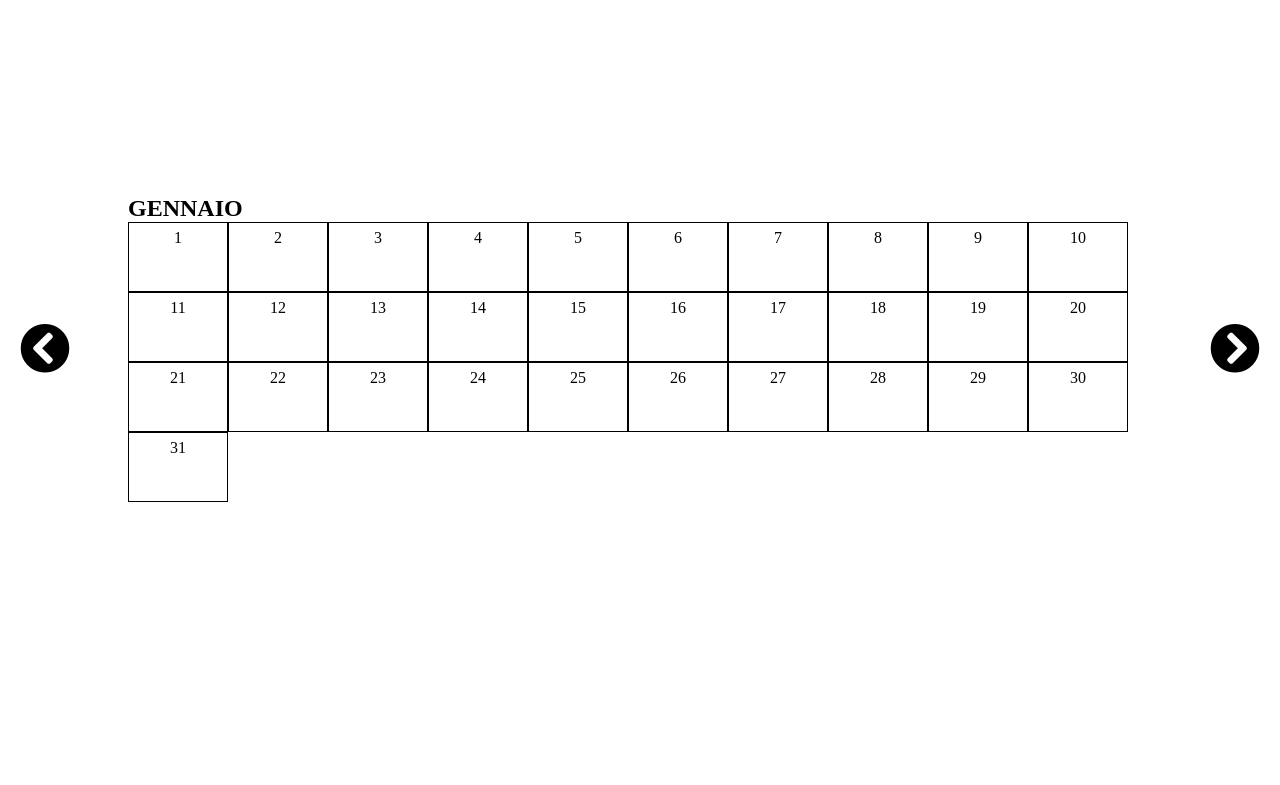
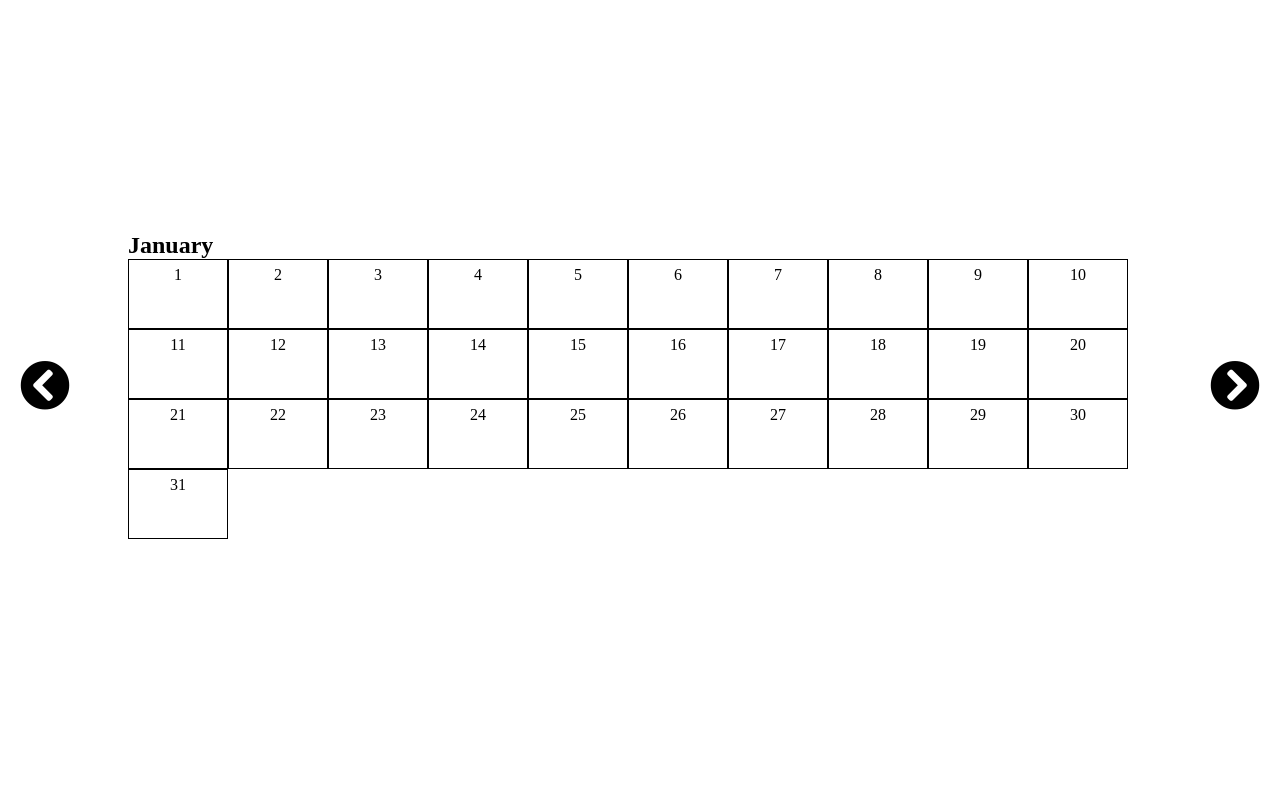
Before and after one commit to caterinamrn/ajax-ex-calendar, a plain HTML site: page index.html in a window 1280 px wide. Shown: the part 52-837 px from the top of the page. Before the commit the page ends 800 px from the top, so only its background shows below. Drawn offline with nearby package versions, Linux system fonts and the light colour scheme; no server answers.

Commit message:
Creazione mesi del calendario con festività

```diff
--- a/css/style.css
+++ b/css/style.css
@@ -32,3 +32,9 @@
   display: block;
   line-height: 20px;
 }
+.calendario > div {
+  display: none;
+}
+.calendario > div.active {
+  display: block;
+}
--- a/index.html
+++ b/index.html
@@ -11,14 +11,19 @@
     <script  id="day-template" type="text/x-handlebars-template">
       <li class="{{value}}">{{value}}</li>
     </script>
+    <script  id="month-template" type="text/x-handlebars-template">
+      <div class="{{month}}">
+        <h2>{{month}}</h2>
+        <ul id="{{monthnum}}">
+        </ul>
+      </div>
+    </script>
   </head>
   <body>
+    <h1>Calendario 2018</h1>
     <div id="container">
       <i class="fas fa-chevron-circle-left"></i>
       <div class="calendario">
-        <h2>GENNAIO</h2>
-        <ul id="gennaio">
-        </ul>
       </div>
       <i class="fas fa-chevron-circle-right"></i>
     </div>
--- a/js/script.js
+++ b/js/script.js
@@ -1,18 +1,36 @@
-// function verificaData(holDateConfronto){
-//   var i = 0;
-//   while (i < 31 && holDateConfronto == (i+1)) {
-//     console.log("ok",i+1);
-//     i++;
-//   }
-// }
+function daysEachMonth() {
+  for (var i = 0; i < 12; i++) {
+    getDays(i);
+  }
+}
 
-function getDays() {
-  var gennaio = moment( 1 + "/" + 2018, "M/YYYY");
-  var days = gennaio.daysInMonth();
-  var month = 0;
+function getMonth2018() {
+  var months = moment.months();
+  console.log(months);
+
+  var target = $(".calendario");
+  var template = $("#month-template").html();
+  var compiled = Handlebars.compile(template);
+
+  for (var i = 0; i < months.length; i++) {
+    var monthname = {
+      "month" : months[i],
+      "monthnum": i
+    }
+    var monthHtml = compiled(monthname);
+    target.append(monthHtml);
+  }
+  var jen = $(".calendario .January").addClass("active").addClass("first");
+  var dec = $(".calendario .December").addClass("last");
+}
+
+function getDays(index) {
+  var monthselect = moment( (index+1) + "/" + 2018, "M/YYYY");
+  var days = monthselect.daysInMonth();
+  var month = index;
   console.log(days);
 
-  var monthTarget = $("#gennaio");
+  var monthTarget = $("#"+index);
   var template = $("#day-template").html();
   var compiled = Handlebars.compile(template);
 
@@ -47,23 +65,20 @@ function holidays(month) {
           console.log(holDate);
           var mom = moment(holDate, "YYYY-MM-DD");
           console.log(mom);
+          var rightMonth = mom.format("MM");
+          // var targetMonth = $("ul#"+(rightMonth-1));
           var holDateConfronto = parseInt(mom.format("DD"));
           console.log(holDateConfronto);
           for (var j = 0; j < 31; j++) {
             if (holDateConfronto == (j+1)) {
               console.log("bravo",j+1);
-              var targetDay = $("li."+(j+1));
+              var targetDay = $("ul#"+(rightMonth-1)+" li."+(j+1));
               console.log(targetDay);
               console.log(holDateConfronto == (j+1));
-              targetDay.append("<span> festività: "+holiday["name"]+"</span>");
+               // targetMonth.children(targetDay).append("<span>"+holiday["name"]+"</span>");
+               targetDay.append("<span>"+holiday["name"]+"</span>");
             }
           }
-          // verificaData(holDateConfronto);
-        //   var j = 0;
-        //     while (j < 31 && holDateConfronto == (j+1)) {
-        //       console.log("ok",j+1);
-        //       j++; }
-        // }
 
       }
     }
@@ -79,7 +94,9 @@ function holidays(month) {
   });
 }
 function init() {
-  getDays();
+  getMonth2018();
+  daysEachMonth();
+  // getDays();
 }
 
 $(document).ready(init);
```
